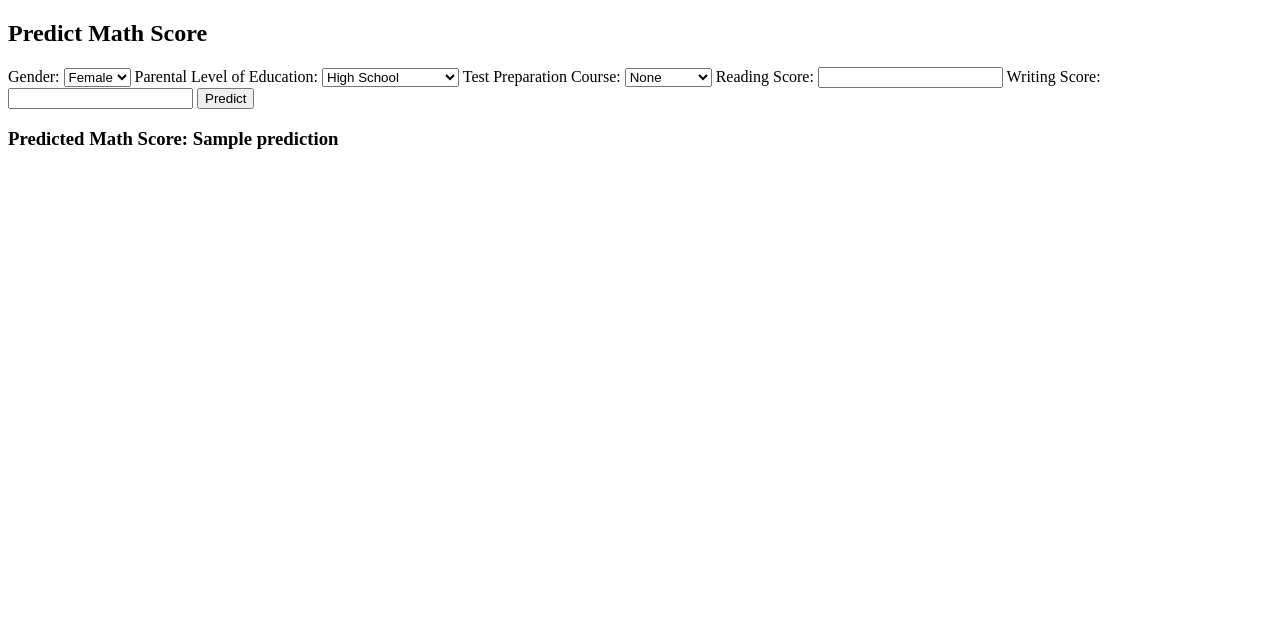
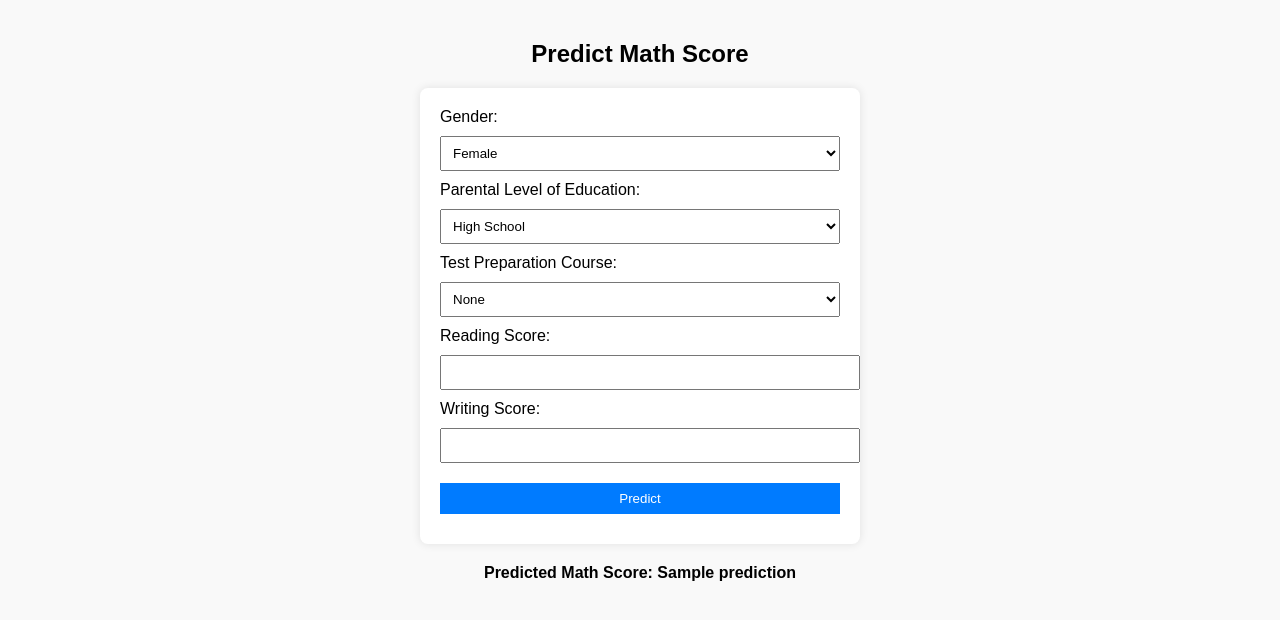
Before and after one commit to keerthan005/Student-web-app, a Flask app: template templates/form.html in a window 1280 px wide. Shown: the top 620 px of the page. Run offline with Flask 3, Linux system fonts and the light colour scheme; the template is opened without the code that fills it: most values are stand-ins (such as "Sample title", 1, 10 or a date in 2020); parts of the project's set-up code (start-up, migrations or seed data) failed here and were passed over.

Commit message:
Update form.html

```diff
--- a/templates/form.html
+++ b/templates/form.html
@@ -2,20 +2,27 @@
 <html>
 <head>
     <title>Math Score Prediction</title>
+    <style>
+        body { font-family: Arial, sans-serif; margin: 40px; background: #f9f9f9; }
+        form { background: #fff; padding: 20px; border-radius: 8px; max-width: 400px; margin: auto; box-shadow: 0 0 10px rgba(0,0,0,0.1); }
+        input, select { width: 100%; padding: 8px; margin: 10px 0; }
+        input[type=submit] { background: #007BFF; color: white; border: none; cursor: pointer; }
+        .result { text-align: center; font-weight: bold; margin-top: 20px; }
+    </style>
 </head>
 <body>
 
-<h2>Predict Math Score</h2>
+<h2 style="text-align:center;">Predict Math Score</h2>
 
 <form method="POST" action="/">
-    <label>Gender:</label>
-    <select name="gender">
+    <label for="gender">Gender:</label>
+    <select name="gender" id="gender" required>
         <option value="0">Female</option>
         <option value="1">Male</option>
     </select>
 
-    <label>Parental Level of Education:</label>
-    <select name="parental_level_of_education">
+    <label for="parental_level_of_education">Parental Level of Education:</label>
+    <select name="parental_level_of_education" required>
         <option value="0">High School</option>
         <option value="1">Some High School</option>
         <option value="2">Associate's Degree</option>
@@ -24,23 +31,25 @@
         <option value="5">Some College</option>
     </select>
 
-    <label>Test Preparation Course:</label>
-    <select name="test_preparation_course">
+    <label for="test_preparation_course">Test Preparation Course:</label>
+    <select name="test_preparation_course" required>
         <option value="0">None</option>
         <option value="1">Completed</option>
     </select>
 
-    <label>Reading Score:</label>
-    <input type="number" name="reading_score" required>
+    <label for="reading_score">Reading Score:</label>
+    <input type="number" name="reading_score" min="0" max="100" required>
 
-    <label>Writing Score:</label>
-    <input type="number" name="writing_score" required>
+    <label for="writing_score">Writing Score:</label>
+    <input type="number" name="writing_score" min="0" max="100" required>
 
     <input type="submit" value="Predict">
 </form>
 
 {% if prediction is not none %}
-    <h3>Predicted Math Score: {{ prediction }}</h3>
+    <div class="result">
+        Predicted Math Score: {{ prediction }}
+    </div>
 {% endif %}
 
 </body>
```
